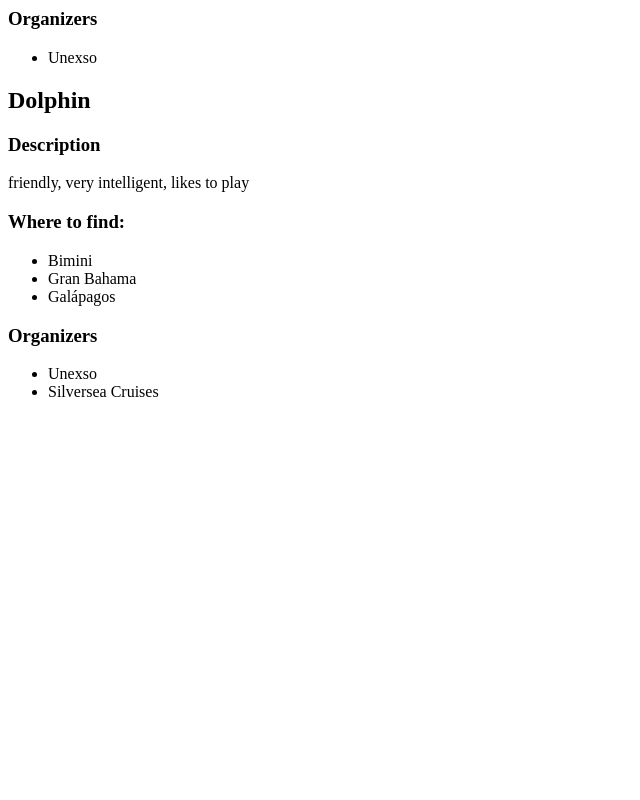
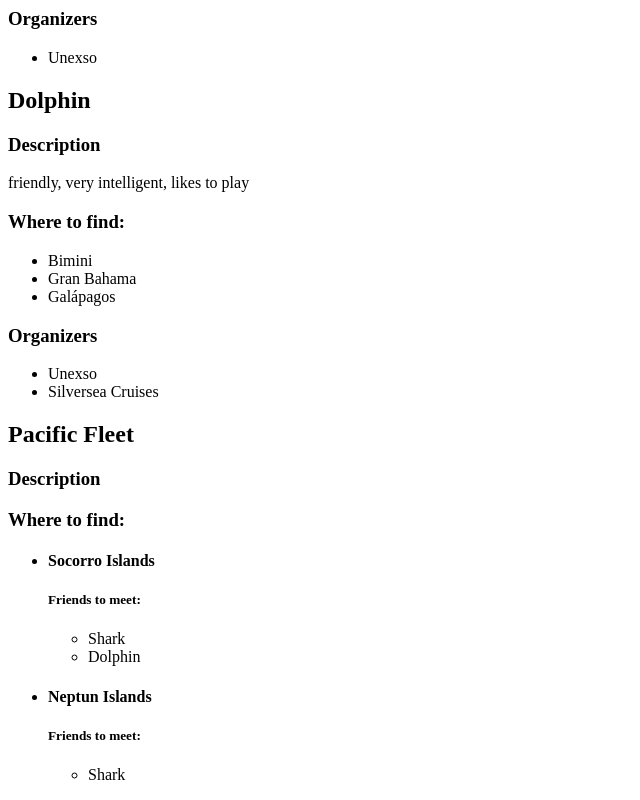
Before and after one commit to irenepapaspyratos/wild-at-dive, a Next.js app: page / in a window 1280 px wide. Shown: the part 448-1248 px from the top of the page, without its empty margins (0-640 px from the left). Before the commit the page ends 865 px from the top, so only its background shows below. Built offline with nearby package versions, Linux system fonts and the light colour scheme.

Commit message:
Add Organizer-component

```diff
--- a/pages/index.js
+++ b/pages/index.js
@@ -3,6 +3,7 @@
 import getStaticData from '../src/services/get-staticData';
 import Spot from '../src/components/Spot/Spot';
 import Animal from '../src/components/Animal/Animal';
+import Organizer from '../src/components/Organizer/Organizer';
 
 export function getStaticProps() {
 	const spots = getStaticData('spots');
@@ -17,6 +18,7 @@
 		<>
 			<Spot spot={{ ...spots[1] }} animals={animals} organizers={organizers} />
 			<Animal spots={spots} animal={{ ...animals[0] }} organizers={organizers} />
+			<Organizer organizer={{ ...organizers[2] }} />
 		</>
 	);
 }
--- /dev/null
+++ b/src/components/Organizer/Organizer.jsx
@@ -0,0 +1,41 @@
+import PropTypes from 'prop-types';
+
+export default function Organizer({ organizer }) {
+	console.log(organizer.spots);
+	return (
+		<article>
+			<header>
+				<h2>{organizer.name}</h2>
+			</header>
+
+			<section>
+				<h3>Description</h3>
+				<p>{organizer.description}</p>
+			</section>
+
+			<section>
+				<h3>Where to find:</h3>
+				<ul>
+					{organizer.spots.map(location => {
+						const locname = location.name;
+						return (
+							<li key={location.name}>
+								<h4>{locname}</h4>
+								<h5>Friends to meet:</h5>
+								<ul>
+									{location.animals.map(animal => {
+										return <li key={animal}>{animal}</li>;
+									})}
+								</ul>
+							</li>
+						);
+					})}
+				</ul>
+			</section>
+		</article>
+	);
+}
+
+Organizer.propTypes = {
+	organizer: PropTypes.object,
+};
```
